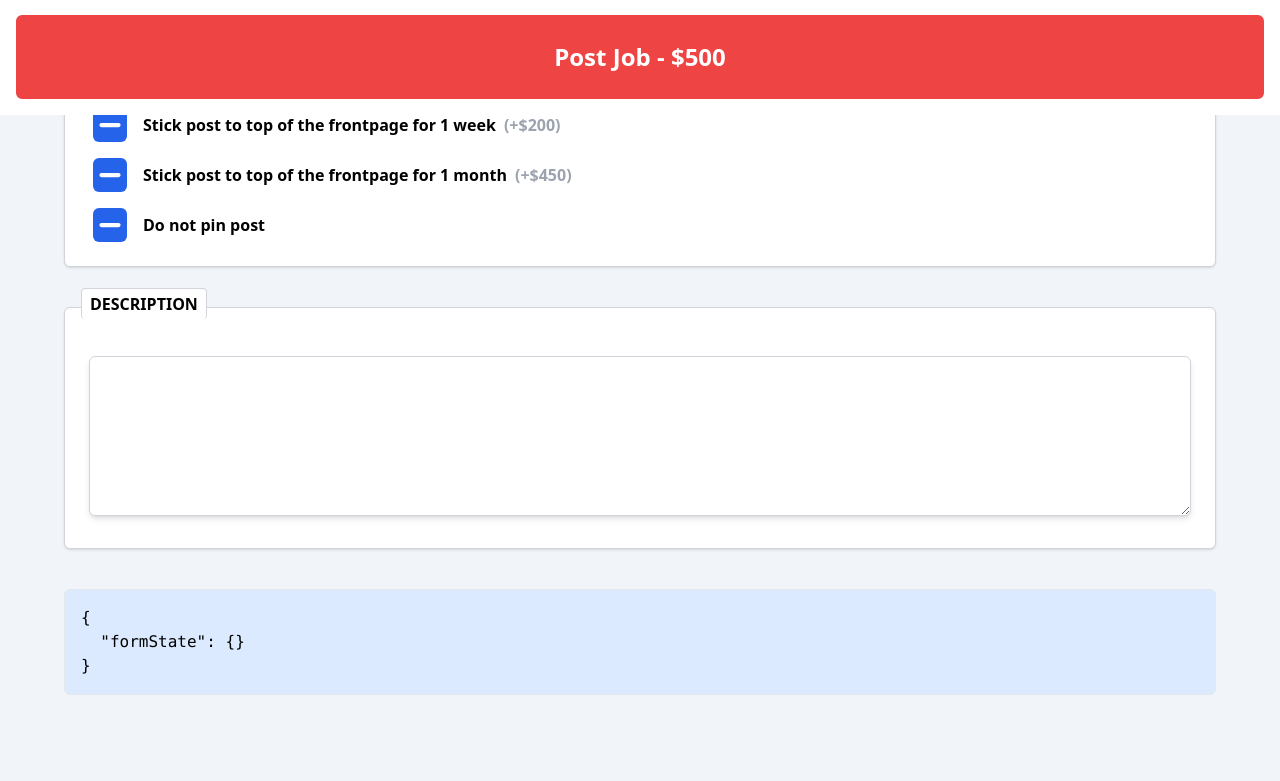
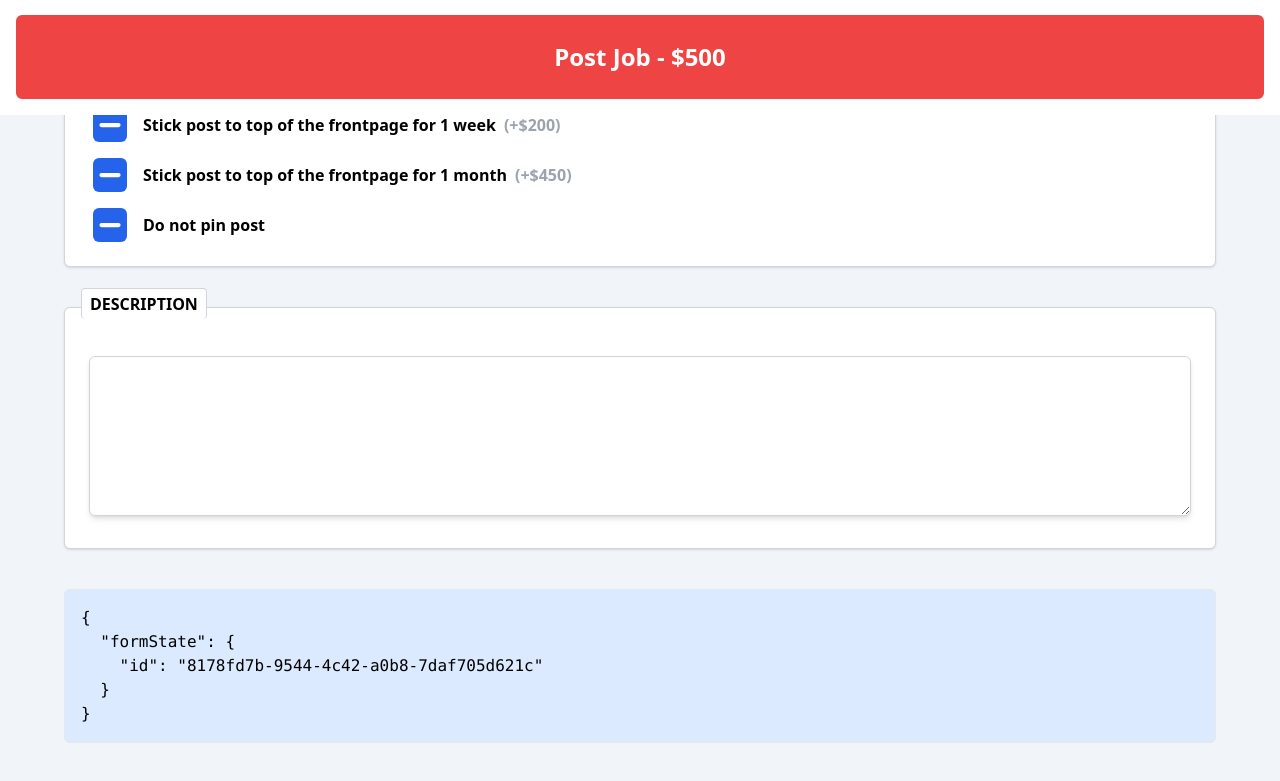
Before and after one commit to efosao/vauntly-legacy, a Next.js app: page /create-job-post in a window 1280 px wide. Shown: the part 685-1466 px from the top of the page. Built offline with nearby package versions, Linux system fonts and the light colour scheme; no server answers; what javascript-time-ago would draw is missing.

Commit message:
added uuid to draft job post

```diff
--- a/components/new-post-form.tsx
+++ b/components/new-post-form.tsx
@@ -1,19 +1,32 @@
+import { useEffect, useState } from "react";
 import { Field, Form } from "react-final-form";
-import { useEffect, useState } from "react";
 import store from "store2";
+import { v4 as uuidv4 } from "uuid";
 
 const DRAFT_POST_CACHE_KEY = "draft_post";
 
+type PostType = {
+  id: string | undefined;
+};
+
 export default function NewPostForm() {
-  const [formState, setFormState] = useState({});
-  function onSubmit(data = {}) {
+  const [formState, setFormState] = useState<PostType>();
+
+  function updateFormState(data: PostType) {
+    if (!data.id) {
+      data.id = uuidv4();
+    }
     setFormState(data);
+  }
+
+  function onSubmit(data: PostType) {
+    updateFormState(data);
     store(DRAFT_POST_CACHE_KEY, data);
   }
 
   useEffect(() => {
     const draftPostData = store(DRAFT_POST_CACHE_KEY) || {};
-    setFormState(draftPostData);
+    updateFormState(draftPostData);
   }, []);
 
   return (
@@ -27,7 +40,6 @@ export default function NewPostForm() {
               </span>
               <div className="flex flex-col p-4">
                 <label className="font-semibold uppercase">Company Name*</label>
-
                 <Field name="company_name" component="input">
                   {(props) => (
                     <input
@@ -40,7 +52,6 @@ export default function NewPostForm() {
                 </Field>
 
                 <label className="font-semibold uppercase">Position*</label>
-
                 <Field name="position" component="input">
                   {(props) => (
                     <input
@@ -70,7 +81,6 @@ export default function NewPostForm() {
                 </Field>
 
                 <label className="font-semibold uppercase">Primary Tag</label>
-
                 <Field name="tag_primary" component="select">
                   {(props) => (
                     <select
```
